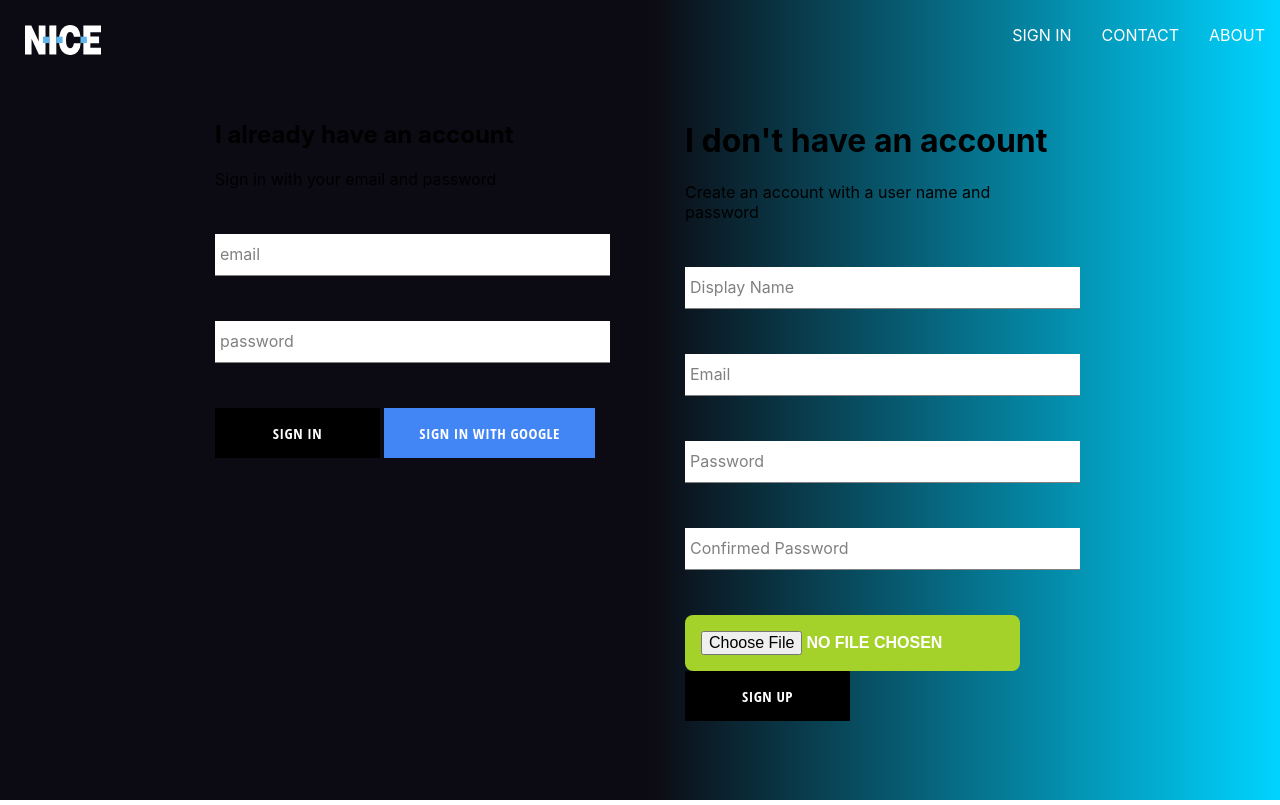
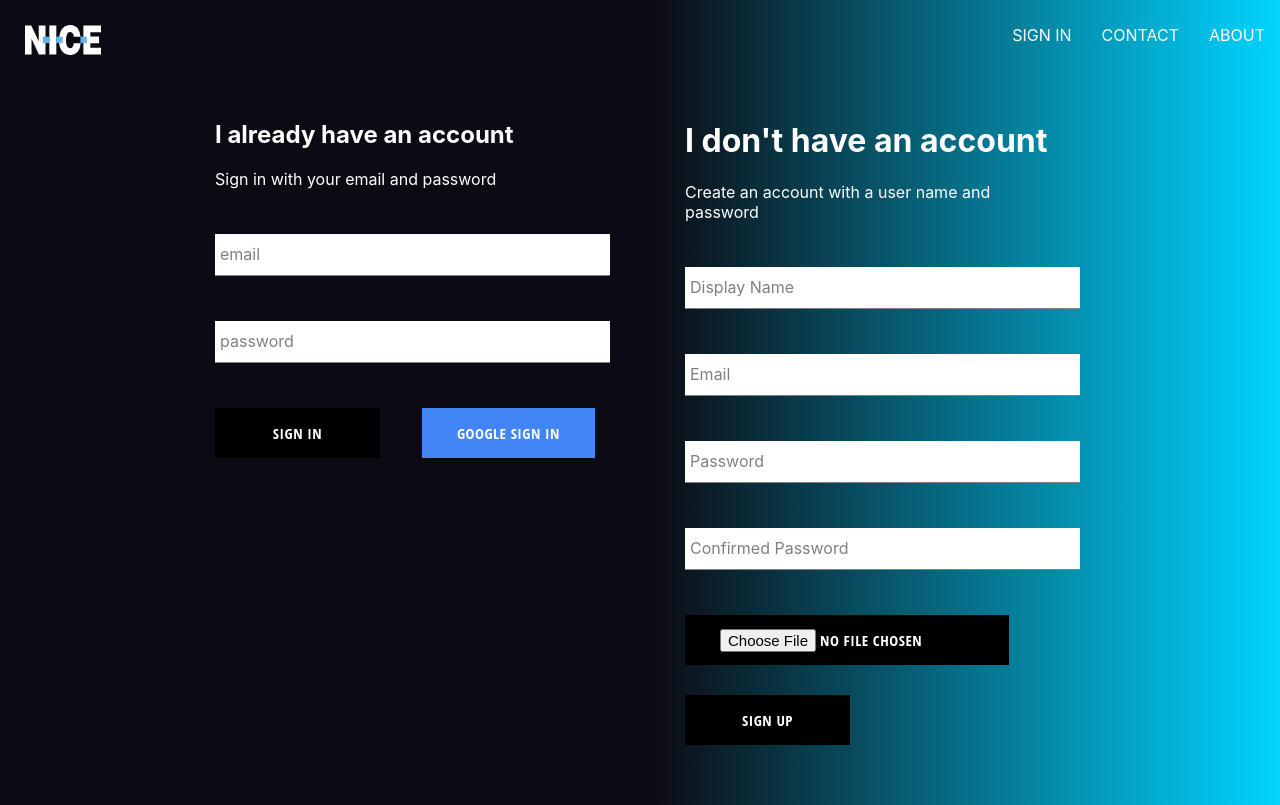
Before and after one commit to taldo17/evolve, a React (Create React App) app: page /signin in a window 1280 px wide. Built offline with nearby package versions, Linux system fonts and the light colour scheme; no server answers.

Commit message:
fixing some stuff

```diff
--- a/src/App.js
+++ b/src/App.js
@@ -33,6 +33,9 @@ export function App({firebaseConfig}) {
             let newUserDetails = await getUserDetails(authInfo.user.uid);
             console.log('authInfo was changed newUserDetails=', newUserDetails);
             setUserDetails(newUserDetails)
+        }
+        else{
+            setUserDetails(undefined);
         }
     }, [authInfo])
 
--- a/src/components/barchart/devops-bar-chart.jsx
+++ b/src/components/barchart/devops-bar-chart.jsx
@@ -20,7 +20,7 @@ const DevopsBarChart = (props) => {
                              backgroundColor: 'red',
                          },
                          {
-                             label: 'CXONE',
+                             label: 'MCR',
                              data: [props.userDetails.statistics.firstLevelGroup.devopsScore],
                              backgroundColor: 'blue',
                          }
--- a/src/components/custom-button/custom-button2.scss
+++ b/src/components/custom-button/custom-button2.scss
@@ -15,6 +15,7 @@
   cursor: pointer;
   display: flex;
   justify-content: center;
+  margin-bottom: 30px;
 
   &.google-sign-in {
     background-color: #4285f4;
--- a/src/components/sign-in/sign-in.jsx
+++ b/src/components/sign-in/sign-in.jsx
@@ -14,10 +14,7 @@ export const SignIn = () => {
     const history = useHistory();
     const onSignInClicked = async () => {
         try {
-            console.log ('before signIn email='+emailValue+ 'password='+passwordValue);
             await signIn(emailValue, passwordValue);
-            console.log ('after signIn email='+emailValue+ 'password='+passwordValue);
-            // rout to home page
             history.push('/');
             console.log ('after redirect');
         } catch (e) {
@@ -59,7 +56,7 @@ export const SignIn = () => {
 
                 <div className='buttons'>
                     <CustomButton type='button' onClick={onSignInClicked}>Sign in</CustomButton>
-                    <CustomButton type='button' onClick={onSignInWithGoogleClicked} isGoogleSignIn>Sign in with Google</CustomButton>
+                    <CustomButton type='button' onClick={onSignInWithGoogleClicked} isGoogleSignIn>Google Sign in</CustomButton>
                 </div>
             </form>
         </div>
--- a/src/components/sign-in/sign-in.scss
+++ b/src/components/sign-in/sign-in.scss
@@ -2,6 +2,7 @@
   width: 380px;
   display: flex;
   flex-direction: column;
+  color: white;
 
   .title{
     margin: 10px;
--- a/src/components/sign-up/sign-up.jsx
+++ b/src/components/sign-up/sign-up.jsx
@@ -82,6 +82,10 @@ export const SignUp = () => {
                 </FormInput>
                 <UploadSingleFileButton
                     onFileUploaded={handleFileSelect}/>
+                {/*<CustomUploadButton*/}
+                {/*    onFileUploaded={handleFileSelect}>*/}
+                {/*    UPLOAD PROFILE IMAGE*/}
+                {/*</CustomUploadButton>*/}
                 <CustomButton type='button' onClick={onSignUpClicked}>SIGN UP</CustomButton>
 
             </form>
--- a/src/components/sign-up/sign-up.scss
+++ b/src/components/sign-up/sign-up.scss
@@ -1,9 +1,10 @@
-.sign-up{
-    display: flex;
-    flex-direction: column;
-    width: 380px;
+.sign-up {
+  display: flex;
+  flex-direction: column;
+  width: 380px;
+  color: white;
 
-.title{
+  .title {
     margin: 10px 0;
+  }
 }
-}
--- a/src/ui/UploadSingleFileButton.js
+++ b/src/ui/UploadSingleFileButton.js
@@ -1,5 +1,6 @@
 import React from 'react';
 import styled from 'styled-components';
+import '../components/custom-button/custom-button2.scss'
 
 const StyledInput = styled.input`
     background-color: #a4d22a;
@@ -16,7 +17,7 @@ const StyledInput = styled.input`
 
 export const UploadSingleFileButton = ({ onFileUploaded }) => {
     return (
-        <StyledInput
+        <input className='custom-button'
             type='file'
             accept='image/png, image/jpeg'
             onChange={
```
